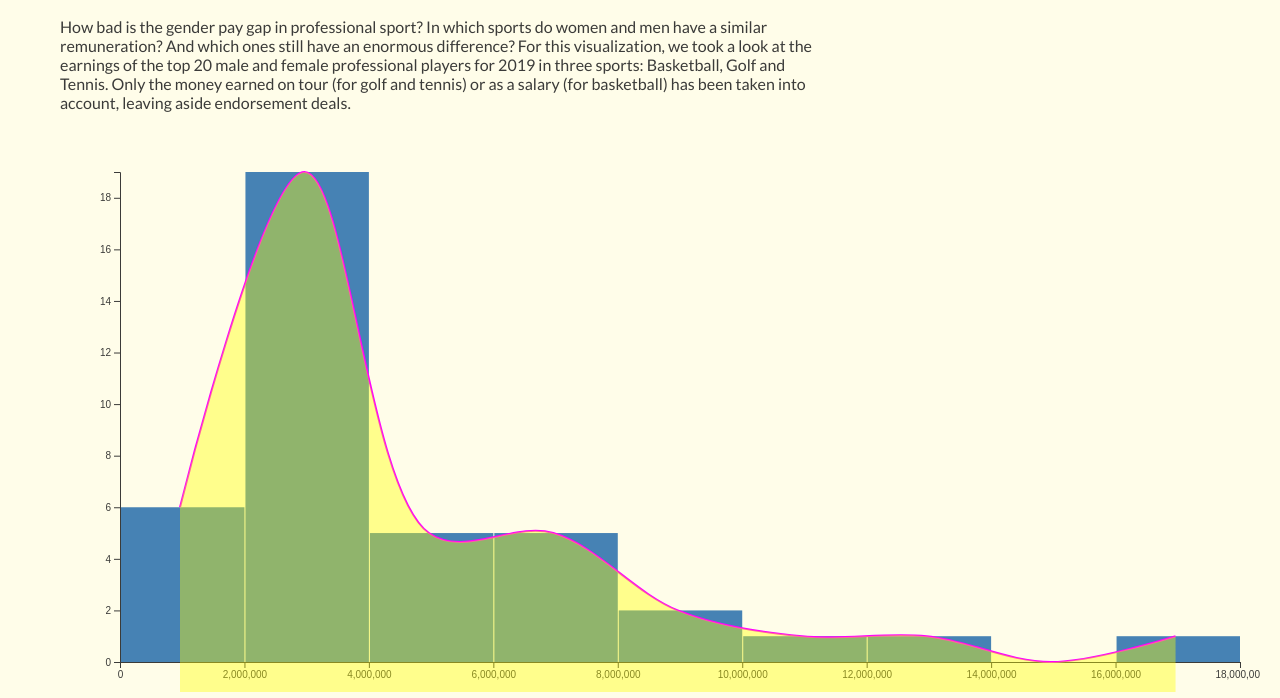
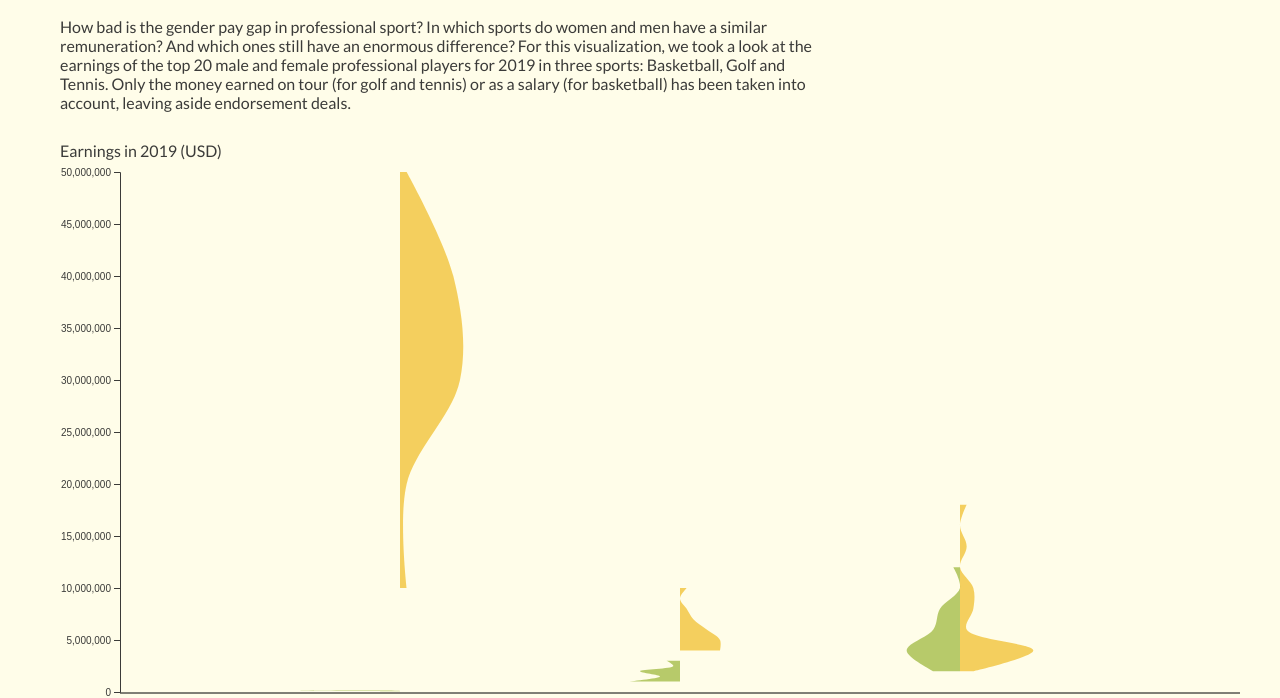
Before and after one commit to denisemauldin/InteractiveVisualization, a plain HTML site: page project2_starter/index.html in a window 1280 px wide. Shown: the part 117-815 px from the top of the page. Drawn offline with nearby package versions, Linux system fonts and the light colour scheme.

Commit message:
Add violin of wage gap

```diff
--- a/project2_starter/index.html
+++ b/project2_starter/index.html
@@ -39,7 +39,7 @@
 
 	<!-- Add Scripts Here -->
 	<script src="https://d3js.org/d3.v6.min.js"></script>
-	<script src="js/histogram.js"></script>
-	<!-- <script src="js/gender-gap.js"></script> -->
+	<!-- <script src="js/histogram.js"></script> -->
+	<script src="js/gender-gap.js"></script>
 </body>
 </html>
--- a/project2_starter/js/gender-gap.js
+++ b/project2_starter/js/gender-gap.js
@@ -7,11 +7,22 @@ const colorMenCircles = '#BF9B30';
 const colorWomenCircles = '#718233';
 
 // Load data here
+d3.csv('./data/pay_by_gender_all.csv')
+  .then(data => convertData(data))
+  .then(data => createViz(data))
+
+convertData = function (data) {
+  const converted = data.map((d) => ({
+    ...d,
+    earnings_USD_2019: Number(d.earnings_USD_2019.replace(/,/g, ''))
+  }));
+  return converted
+};
 
 
 // Create Visualization
 createViz = (data) => {
-
+  console.log("createvis", data)
   // Create bins for each sport, men and women
   const sports = [ 'basketball', 'golf', 'tennis'];
   const genders = ['men', 'women'];
@@ -22,11 +33,100 @@ createViz = (data) => {
       const binsSet = {
         sport: sport,
         gender: gender,
-        bins: // Generate your bins here
+        bins: d3.bin()(
+          data
+            .filter(d=> d.sport == sport)
+            .filter(d => d.gender == gender)
+            .map(d => d.earnings_USD_2019))
       };
       bins.push(binsSet);
     });
   });
 
+  console.log("bins", bins)
+
+  const binsMaxLength = d3.max(bins.map(bin => bin.bins), d => d.length);
+  const xViolinWidth = 60;
+
+  let xScale = d3.scaleLinear()
+  .domain([0, binsMaxLength])
+  .range([0, xViolinWidth]);
+
+  let yScale = d3.scaleLinear()
+  .domain([0, d3.max(data, d => d.earnings_USD_2019) + 5000000])
+  .range([height - margin.bottom, margin.top])
+
+  let violin = d3.select('#viz')
+  .append('svg')
+  .attr('viewbox', [0, 0, width, height])
+  .attr('width', width)
+  .attr('height', height);
+
+  const spaceBetweenSports = (width - margin.left - margin.right) / (sports.length + 1);
+
+  // manually draw the x-axis line... why?? I dunno...
+  violin
+  .append('line')
+    .attr('class', 'x-axis')
+    .attr('x1', margin.left)
+    .attr('x2', width - margin.right)
+    .attr('y1', height - margin.bottom + 1)
+    .attr('y2', height - margin.bottom + 1)
+    .attr('stroke', 'black');
+
+  // manually add the x-axis labels
+  violin
+    .selectAll('.x-axis-label')
+    .data(sports)
+    .join('text')
+      .attr('x', (d, i) => margin.left + ((i + 1) * spaceBetweenSports))
+      .attr('y', height - 10)
+      .attr('text-anchor', 'middle')
+      .text(d => d);
+
+
+  const yAxis = violin
+    .append('g')
+      .attr('class', 'y-axis')
+      .attr('transform', `translate(${margin.left}, 0)`)
+      .call(d3.axisLeft(yScale.nice()));
+
+  violin.append('text')
+    .attr('x', 0)
+    .attr('y', margin.top/2)
+    .text('Earnings in 2019 (USD)')
+    .attr('text-anchor', 'start')
+
+  // goes right
+  const areaGeneratorMen = d3.area()
+    .x0(xViolinWidth)
+    .x1(d => xViolinWidth + xScale(d.length))
+    .y(d => yScale(d.x1))
+    .curve(d3.curveCatmullRom);
+  // goes left
+  const areaGeneratorWomen = d3.area()
+    .x0(d => xViolinWidth - xScale(d.length))
+    .x1(xViolinWidth)
+    .y(d => yScale(d.x1))
+    .curve(d3.curveCatmullRom);
+
+  violin
+    .append('g')
+      .attr('class', 'violins')
+    .selectAll('.violin')
+    .data(bins)
+    .join('path')
+      .attr('class', d => `violin violin-${d.sport} violin-${d.gender}`)
+      .attr('d', d => d.gender === 'women' ? areaGeneratorWomen(d.bins) : areaGeneratorMen(d.bins))
+      .attr('transform', d => {
+        // translate each graph by it's sport to the right
+        const index = sports.indexOf(d.sport) + 1;
+        const translationX = index * spaceBetweenSports;
+        return `translate(${translationX}, 0)`;
+      })
+      .attr('fill', d => d.gender === 'women' ? colorWomen : colorMen)
+      .attr('fill-opacity', 0.8)
+      .attr('stroke', 'none');
+
 
 };
```
